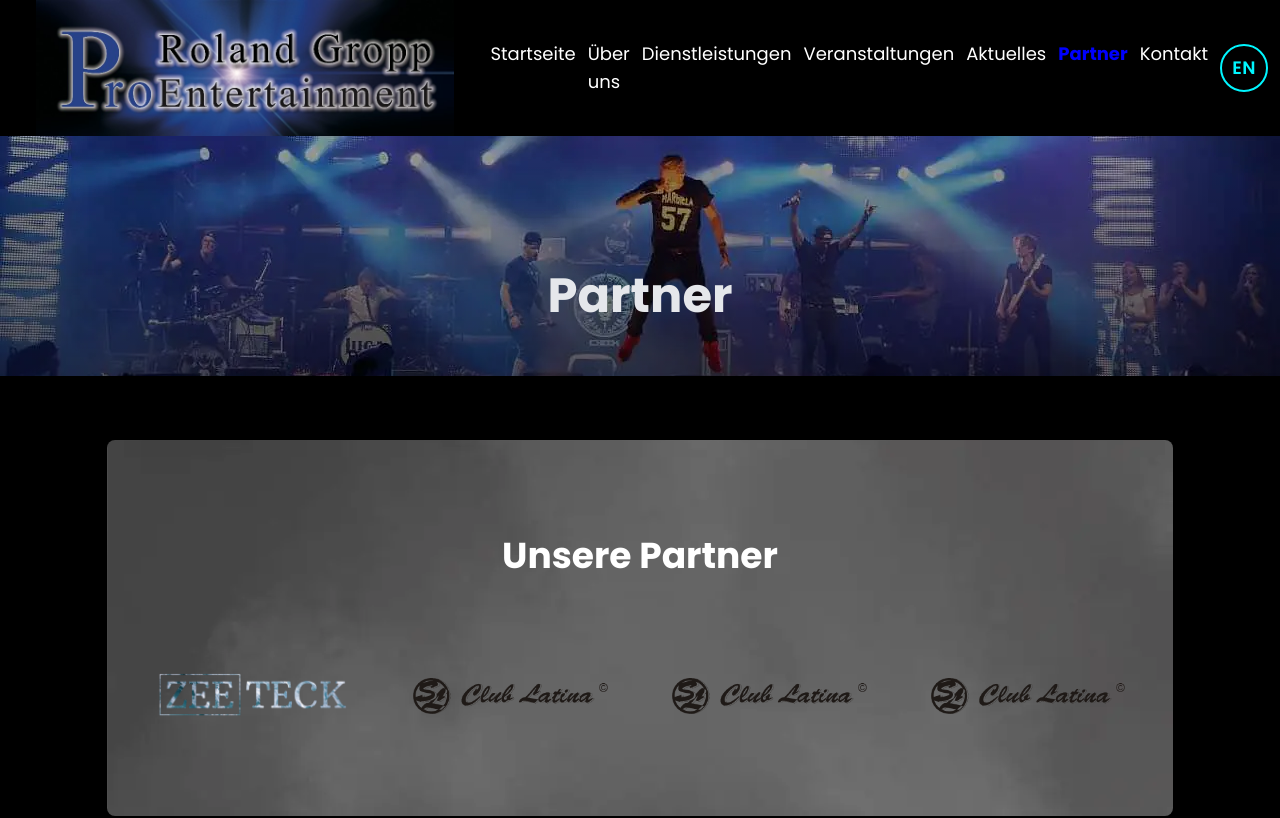
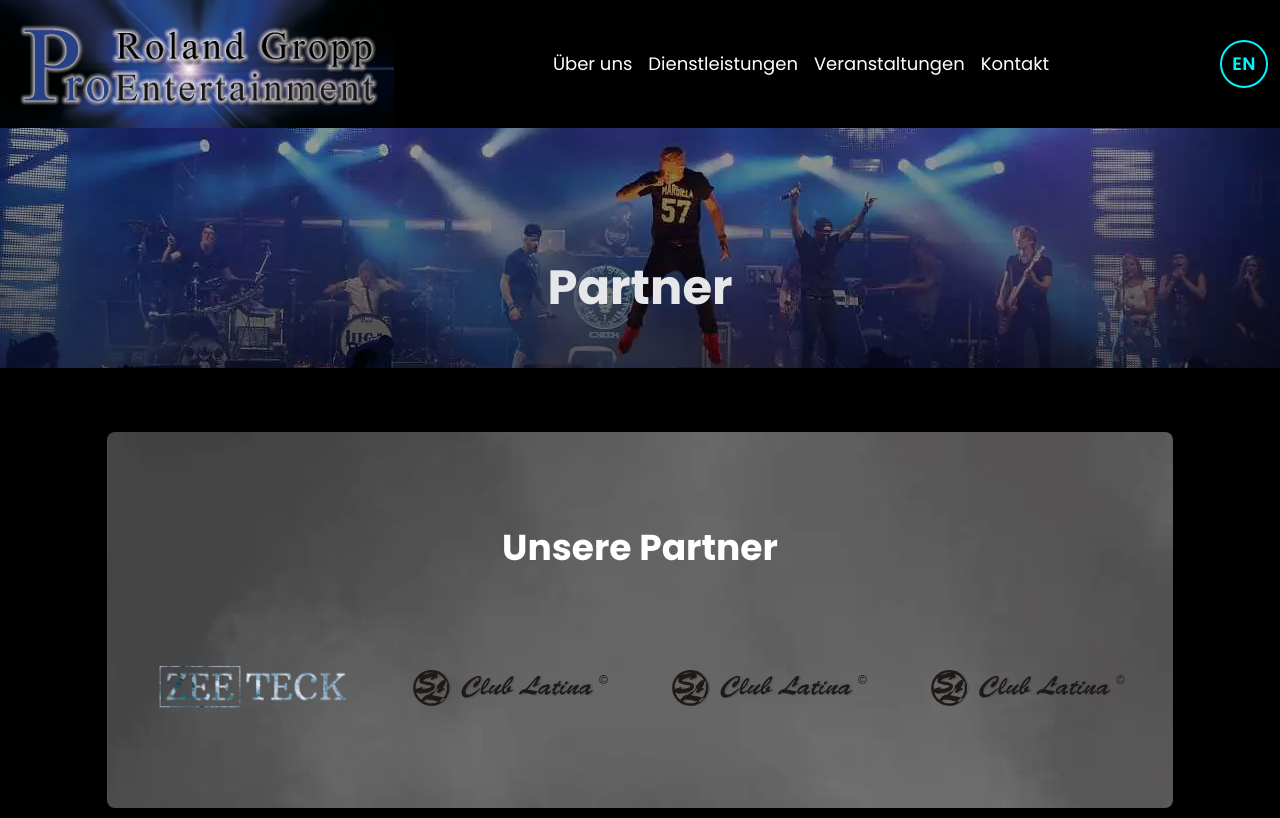
Before and after one commit to waqas550/creativefactor, a Next.js app: page /de/partners in a window 1280 px wide. Shown: the top 818 px of the page. Built offline with nearby package versions, Linux system fonts and the light colour scheme.

Commit message:
Navbar: fix stretched logo, remove Home link, hide News/Partners, teal active style, mobile menu polish

```diff
--- a/app/globals.css
+++ b/app/globals.css
@@ -577,9 +577,11 @@ body {
   height: 3.7rem;
 }
 
+/* Height-based sizing keeps the SVG at its natural ratio — forcing a wider
+   box stretched the artwork and added dead space on the left */
 .logo {
-  width: 33rem;
-  height: 8.5rem;
+  height: 8rem;
+  width: auto;
 }
 
 @media (max-width: 768px) {
@@ -589,8 +591,8 @@ body {
   }
 
   .logo {
-    width: 20rem;
-    height: auto;
+    height: 5rem;
+    width: auto;
   }
 }
 
@@ -599,8 +601,9 @@ body {
 }
 
 .active-link {
-  font-weight: bold;
-  color: #00f;
+  color: #00f6ff;
+  font-weight: 600;
+  border-bottom: 2px solid #00f6ff;
 }
 
 .nav-links .icon-link:hover {
--- a/components/layout/Navbar.tsx
+++ b/components/layout/Navbar.tsx
@@ -12,12 +12,12 @@ import hfbg from '@/public/images/hfbg.webp';
 import logo from '@/public/images/logonav.svg';
 
 const navLinks = [
-  { id: '', title: 'home' },
+  // { id: '', title: 'home' },            // hidden for now — the logo links home
   { id: 'about', title: 'about' },
   { id: 'services', title: 'services' },
   { id: 'events', title: 'events' },
-  { id: 'news', title: 'news' },
-  { id: 'partners', title: 'partners' },
+  // { id: 'news', title: 'news' },        // hidden for now — coming later
+  // { id: 'partners', title: 'partners' }, // hidden for now — coming later
   { id: 'contact', title: 'contact' },
 ];
 
@@ -73,12 +73,12 @@ const Navbar = ({ currentLocale }: NavbarProps) => {
         </div>
 
         {/* Desktop navigation */}
-        <div className="hidden md:flex space-x-3 text-lg xl:text-2xl xl:mr-52">
+        <div className="hidden md:flex items-center gap-4 xl:gap-7 text-lg xl:text-2xl">
           {navLinks.map((link) => (
             <Link
               key={link.id}
               href={`/${currentLocale}${link.id ? `/${link.id}` : ''}`}
-              className={`hover:text-blue-300 ${
+              className={`hover:text-secondary transition-colors ${
                 isActive(link.id) ? 'active-link' : 'text-white'
               }`}
             >
@@ -108,8 +108,10 @@ const Navbar = ({ currentLocale }: NavbarProps) => {
             <Link
               key={link.id}
               href={`/${currentLocale}${link.id ? `/${link.id}` : ''}`}
-              className={`block mb-4 p-2 text-center text-xl hover:text-blue-300 ${
-                isActive(link.id) ? 'bg-gray-600' : 'text-white'
+              className={`block mb-1 px-4 py-2.5 mx-6 rounded-lg text-center text-lg transition-colors ${
+                isActive(link.id)
+                  ? 'bg-secondary/15 text-secondary'
+                  : 'text-white hover:text-secondary hover:bg-white/5'
               }`}
               onClick={closeMenu}
             >
```
